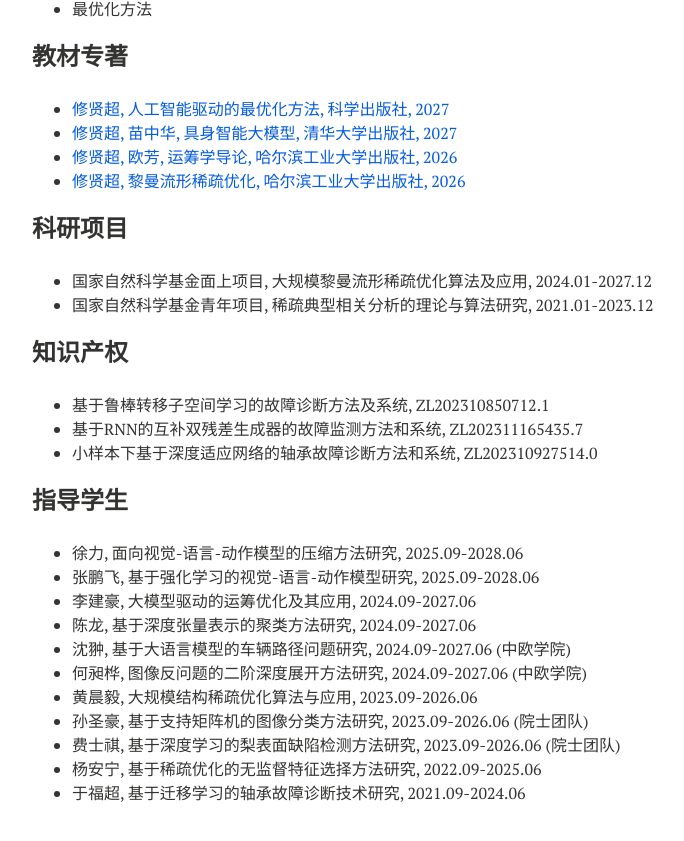
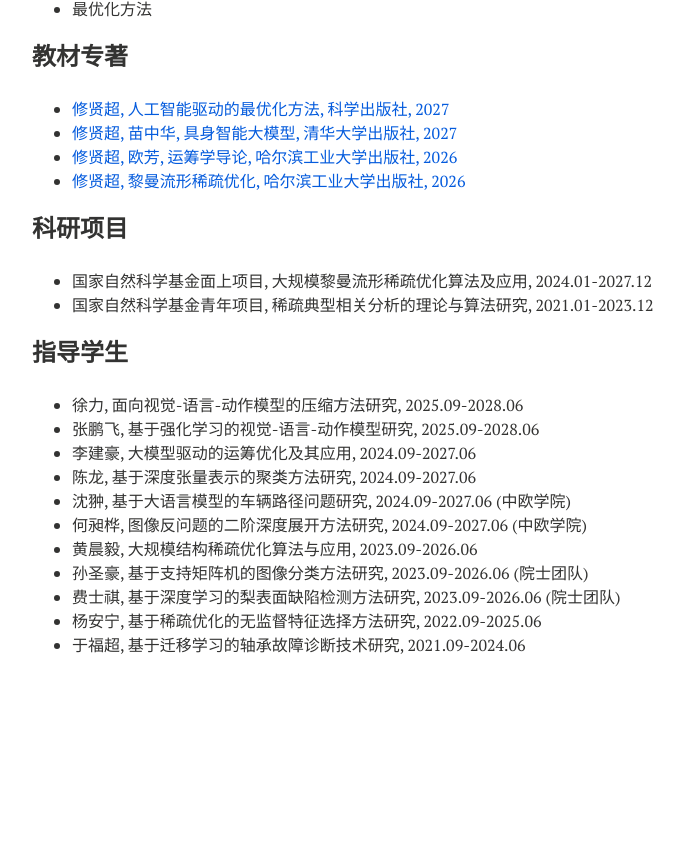
Before and after one commit to xianchaoxiu/xianchaoxiu.github.io, a Jekyll site: the page built from chinese/index.md, in a window 1280 px wide and 900 px high, scrolled down 698 px. Shown: the top 841 px of the window, without its empty margins (288-972 px from the left). Built offline with Jekyll 4.4.1, drawn with Linux system fonts in a browser that asks for light colours; nearby versions of some CDN libraries; after the commit the page ends 1450 px from its top, so only the background shows below that.

Commit message:
Update index.md

```diff
--- a/chinese/index.md
+++ b/chinese/index.md
@@ -44,12 +44,6 @@ share: false
 * 国家自然科学基金青年项目, 稀疏典型相关分析的理论与算法研究, 2021.01-2023.12  <br>
 
 
-### 知识产权
-* 基于鲁棒转移子空间学习的故障诊断方法及系统, ZL202310850712.1 <br>
-* 基于RNN的互补双残差生成器的故障监测方法和系统, ZL202311165435.7 <br>
-* 小样本下基于深度适应网络的轴承故障诊断方法和系统, ZL202310927514.0  <br>
-
-
 ### 指导学生
 * 徐力, 面向视觉-语言-动作模型的压缩方法研究, 2025.09-2028.06 <br>
 * 张鹏飞, 基于强化学习的视觉-语言-动作模型研究, 2025.09-2028.06 <br>
```
